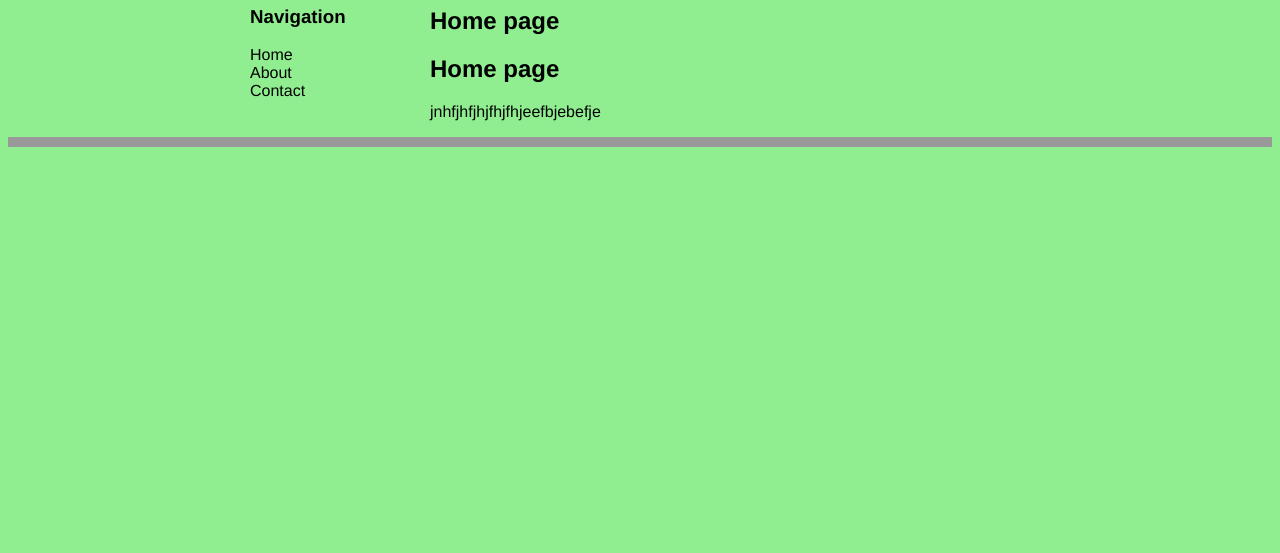
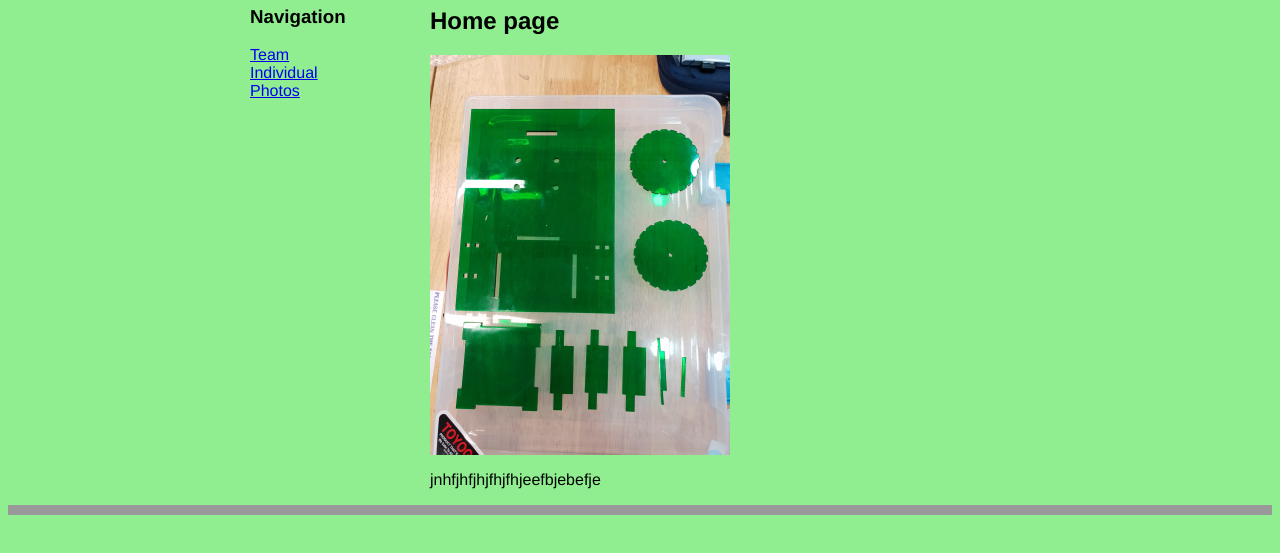
Before and after one commit to liang-zhi/EATRY, a plain HTML site: page hello.html in a window 1280 px wide. Shown: the part 131-684 px from the top of the page. Drawn offline with Linux system fonts and the light colour scheme.

Commit message:
changing

```diff
--- a/hello.html
+++ b/hello.html
@@ -13,14 +13,14 @@
                        <div id="nav">
                        <h3>Navigation</h3>
                        <ul>
-                           <li>Home</li>
-                           <li>About</li>
-                           <li>Contact</li>
+                         <li><a href="reference.html">Team</a>
+                         <li><a href="webpage.html">Individual</a>
+                         <li><a href="hello.html">Photos</a>
                         </ul>
                        </div>
                        <div id="main">
                           <h2>Home page</h2>
-                          <h2>Home page</h2>
+                          <img src="123.jpeg" width="300"/>
                          <p>jnhfjhfjhjfhjfhjeefbjebefje</p>
                        </div>
                    </div>
```
